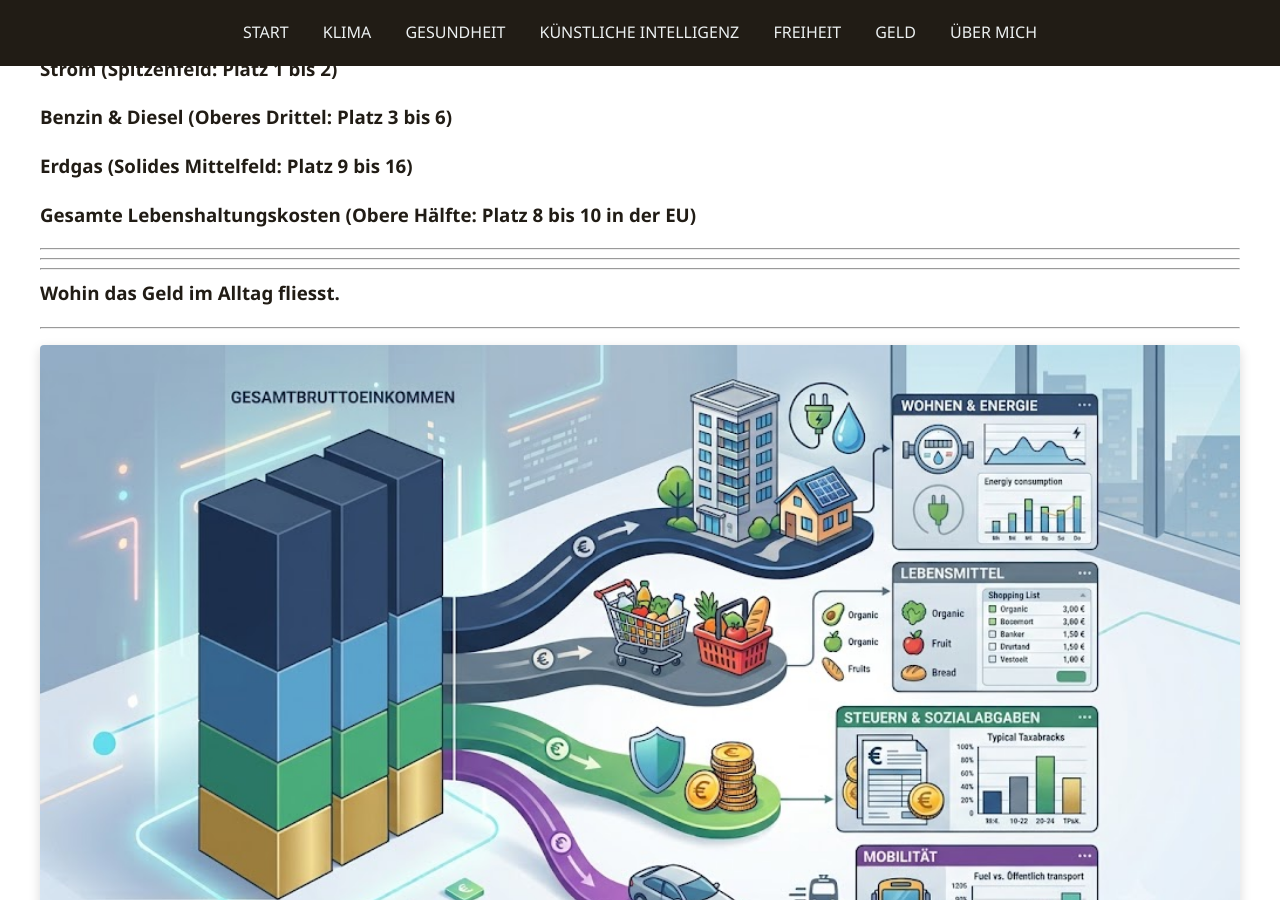
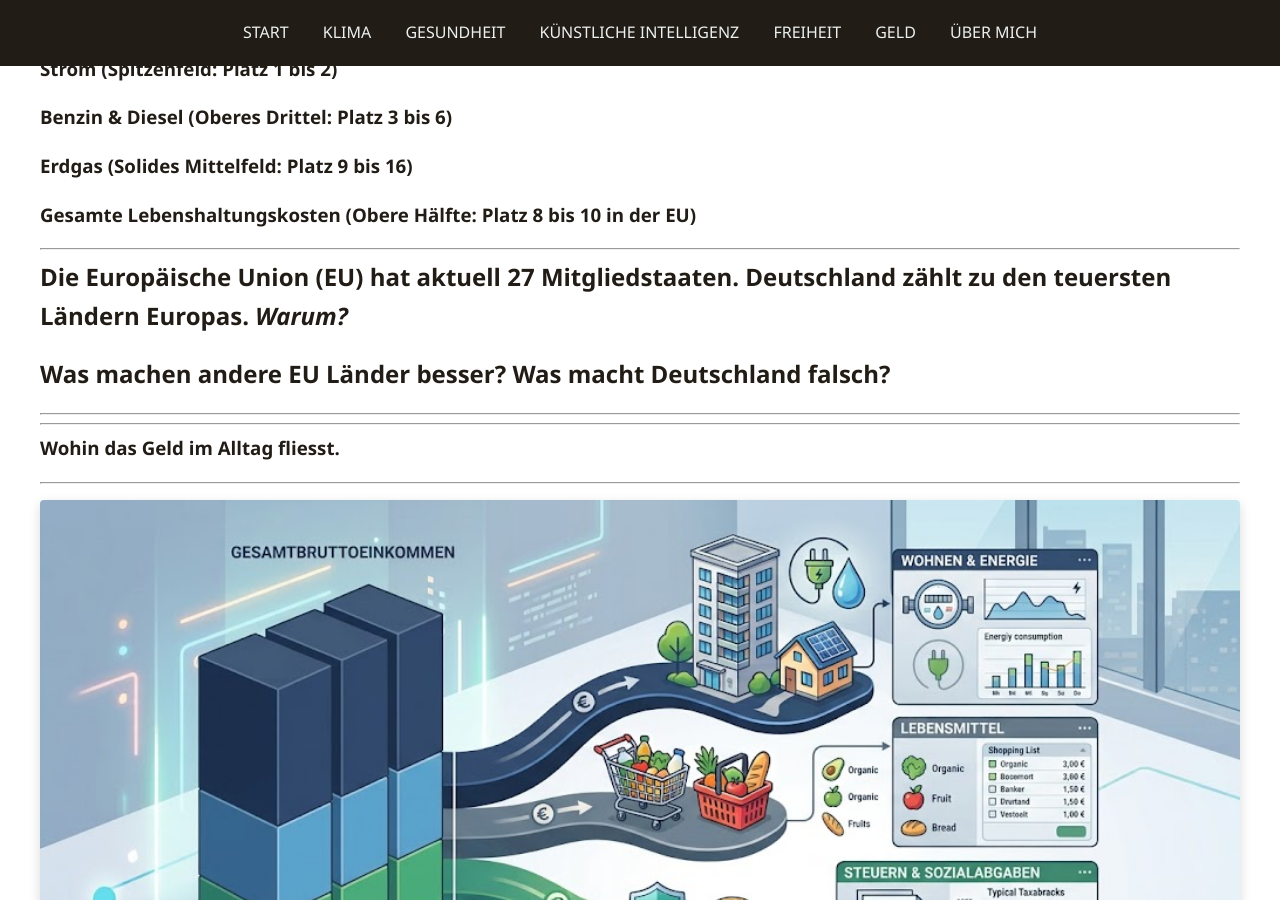
Before and after one commit to TheGermanTruth/TheGermanTruth, a Jekyll site: the page built from geld.md, in a window 1280 px wide and 900 px high, scrolled down 1915 px. Built offline with Jekyll 4.4.1, drawn with Linux system fonts in a browser that asks for light colours.

Commit message:
Update geld.md

```diff
--- a/geld.md
+++ b/geld.md
@@ -48,6 +48,8 @@ title: "Überall versteckte Steuern!"
 ### Gesamte Lebenshaltungskosten (Obere Hälfte: Platz 8 bis 10 in der EU)
 
 ---
+## Die Europäische Union (EU) hat aktuell 27 Mitgliedstaaten. Deutschland zählt zu den teuersten Ländern Europas. ***Warum?***
+## Was machen andere EU Länder besser? Was macht Deutschland falsch?
 ---
 
 ---
```
